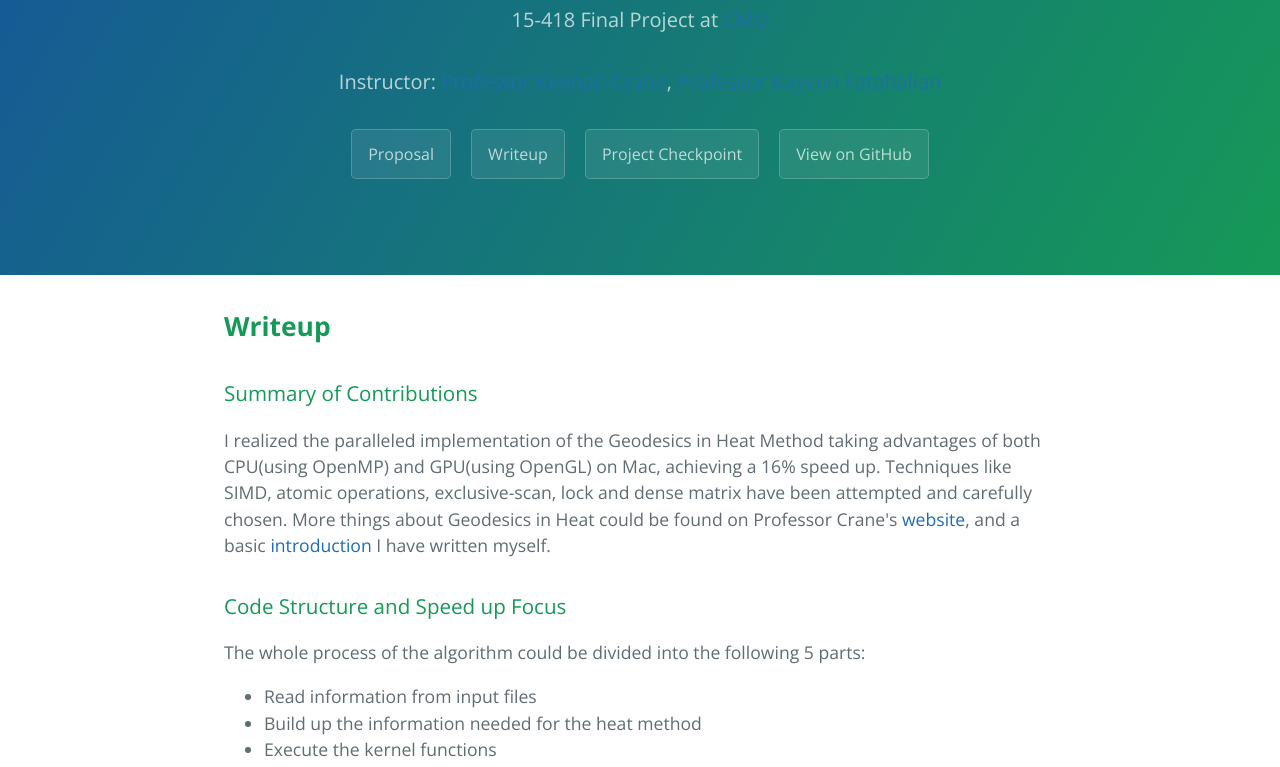
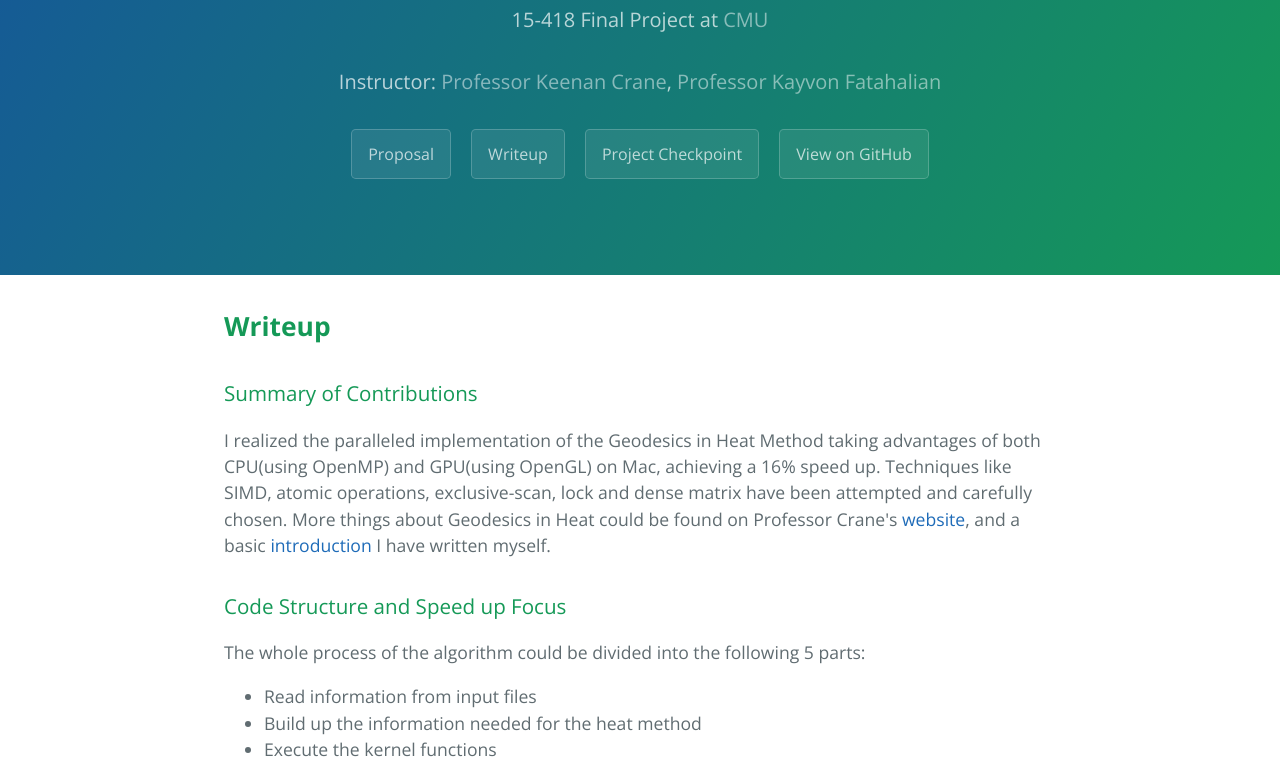
Before and after one commit to sushuang9210/GeodesicsinHeat, a plain HTML site: page index.html in a window 1280 px wide. Shown: the part 170-937 px from the top of the page. Drawn offline with nearby package versions, Linux system fonts and the light colour scheme.

Commit message:
First post

```diff
--- a/stylesheets/stylesheet.css
+++ b/stylesheets/stylesheet.css
@@ -14,7 +14,7 @@ a {
   text-decoration: none; }
   a:hover {
     text-decoration: underline; }
-
+.white {color: rgba(255, 255, 255, 0.7);}
 .btn {
   display: inline-block;
   margin-bottom: 1rem;
```
